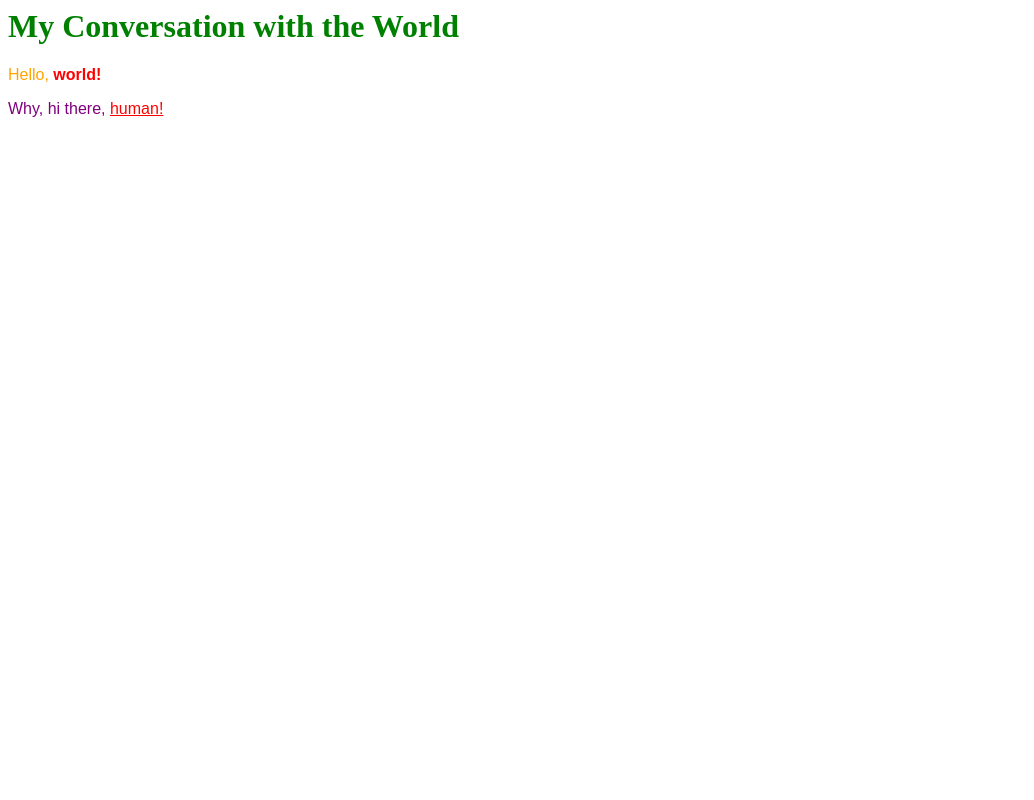
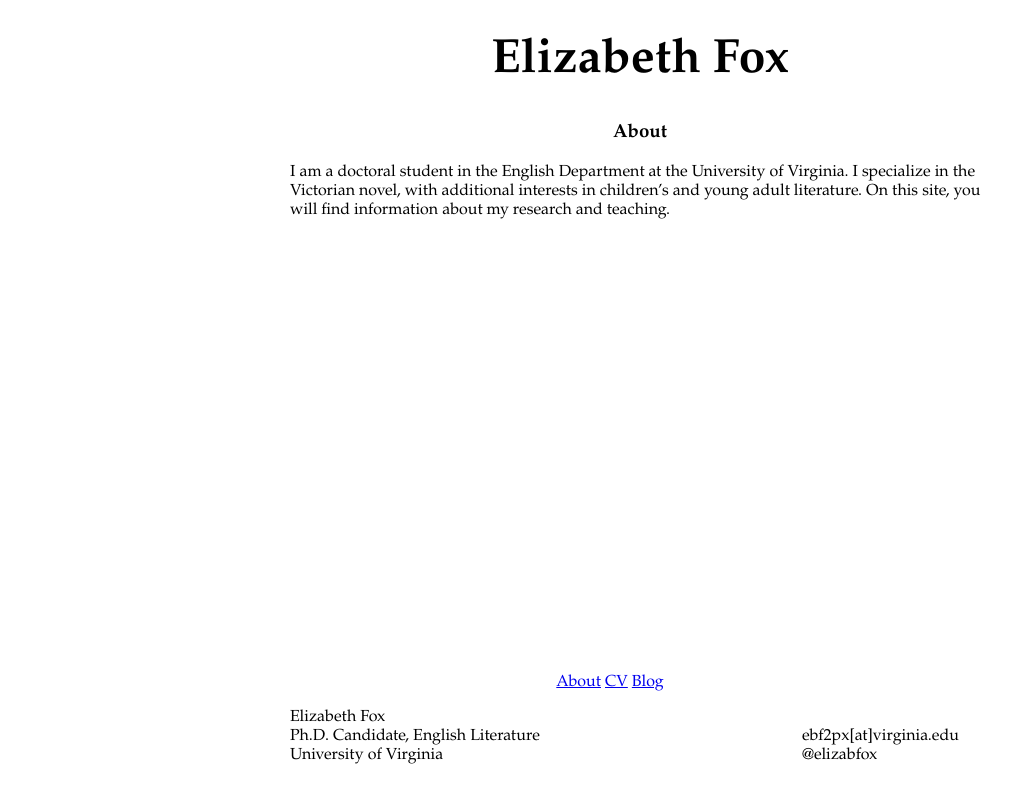
Before and after one commit to ebf2/ebf2.github.io, a plain HTML site: page index.html in a window 1280 px wide. Shown: the whole page, without its empty margins (0-1034 px from the left). Drawn offline with Linux system fonts and the light colour scheme.

Commit message:
renamed about file

```diff
--- a/index.html
+++ b/index.html
@@ -1,67 +1,53 @@
-<!--
-<tagname attribute="value" attribute="value">
-Whatever you want in here
-</tagname>
--->
+<!DOCTYPE HTML>
+<html>
 
-<style>
+<head>
+	<meta charset="utf-8">
 
-/*
+	<title>Elizabeth Fox</title>
 
-selector {
-  property: value;
-  property: value;
-}
+<link rel="stylesheet" href="style.css">
 
-*/
+</head>
 
-p {
-  font-family: Arial, sans-serif;
-  color: purple;
-}
+<body>
 
-a:link {color: red;}
-a:visited {color: pink;}
-a:hover {color: blue;}
-a:focus {color: blue;}
-a:active {color: black;}
+<header>
+	<h1>Elizabeth Fox</h1>
 
-/* Select elements based on class attribute.*/
+</header>
 
-.introduction {
 
-  color: orange;
+<div id="content">
+	<h3>About</h3>
+	<p>I am a doctoral student in the English Department at the University of Virginia.  I specialize in the Victorian novel, with additional interests in children’s and young adult literature.  On this site, you will find information about my research and teaching.</p>
 
-}
 
-/*Select elements based on ID attribute. */
+</div>
 
-#title {
+<footer>
+<nav>
+	<a href="about.html">About</a>
+	<a href="CV.html">CV</a>
+	<a href="blog.html">Blog</a>
+</nav>
 
-  color: green;
+<div id="contact">
+<p>Elizabeth Fox<br>
+Ph.D. Candidate, English Literature<br>
+University of Virginia<br>
+ <br></p>
+</div>
 
-}
+<div id="contact2">
+<p><br>
+ebf2px[at]virginia.edu<br>
+@elizabfox
+ <br></p>
+</div>
 
-p strong {
+</footer>
 
-  color: red;
+</body>
 
-}
-
-</style>
-
-<h1 id="title">My Conversation with the World</h1>
-
-<p class="introduction">Hello, <strong>world!</strong></p>
-
-<p>Why, hi there, <a href="http://google.com">human!</a></p>
-
-<!--
-
--h1
--p
---strong
--p
--a
-
--->
+</html>
```
Also changed, not shown: about.html (deleted, +0 -53 lines).
